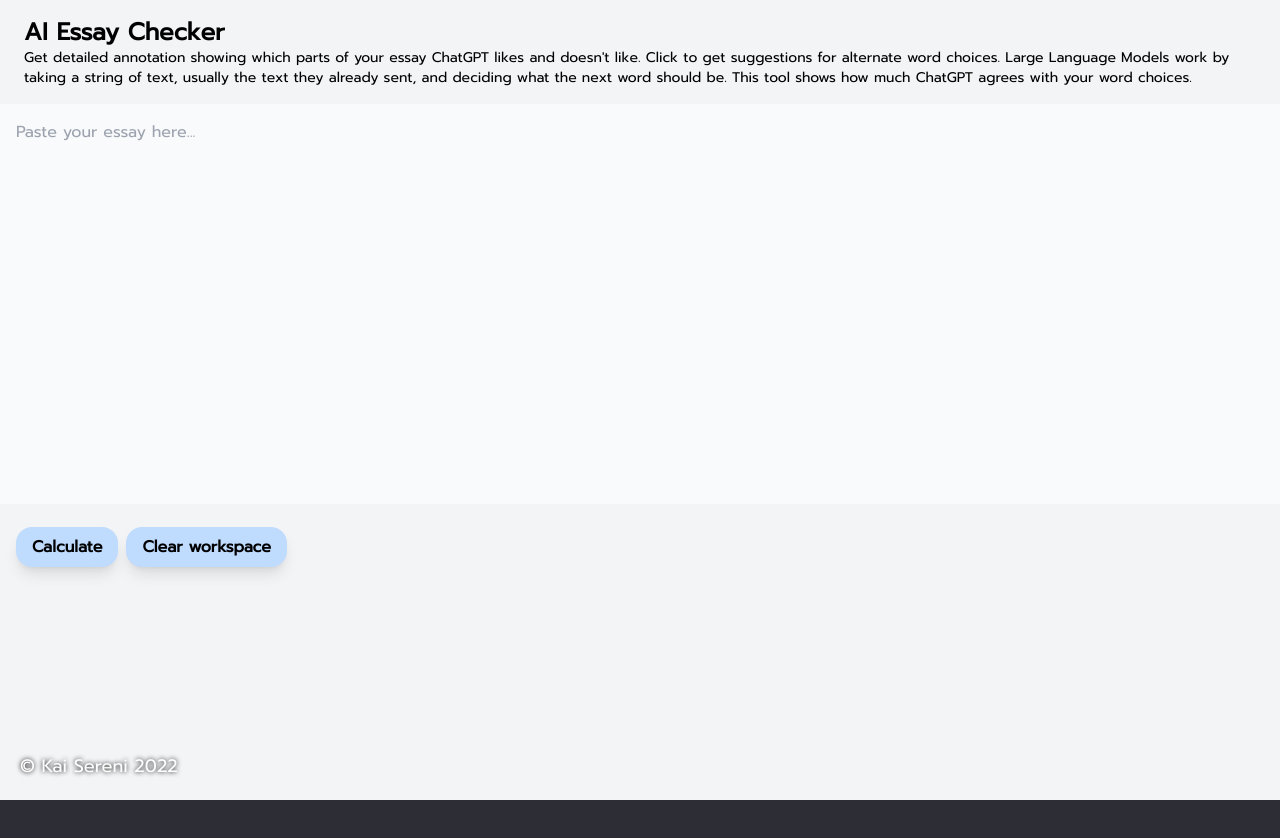
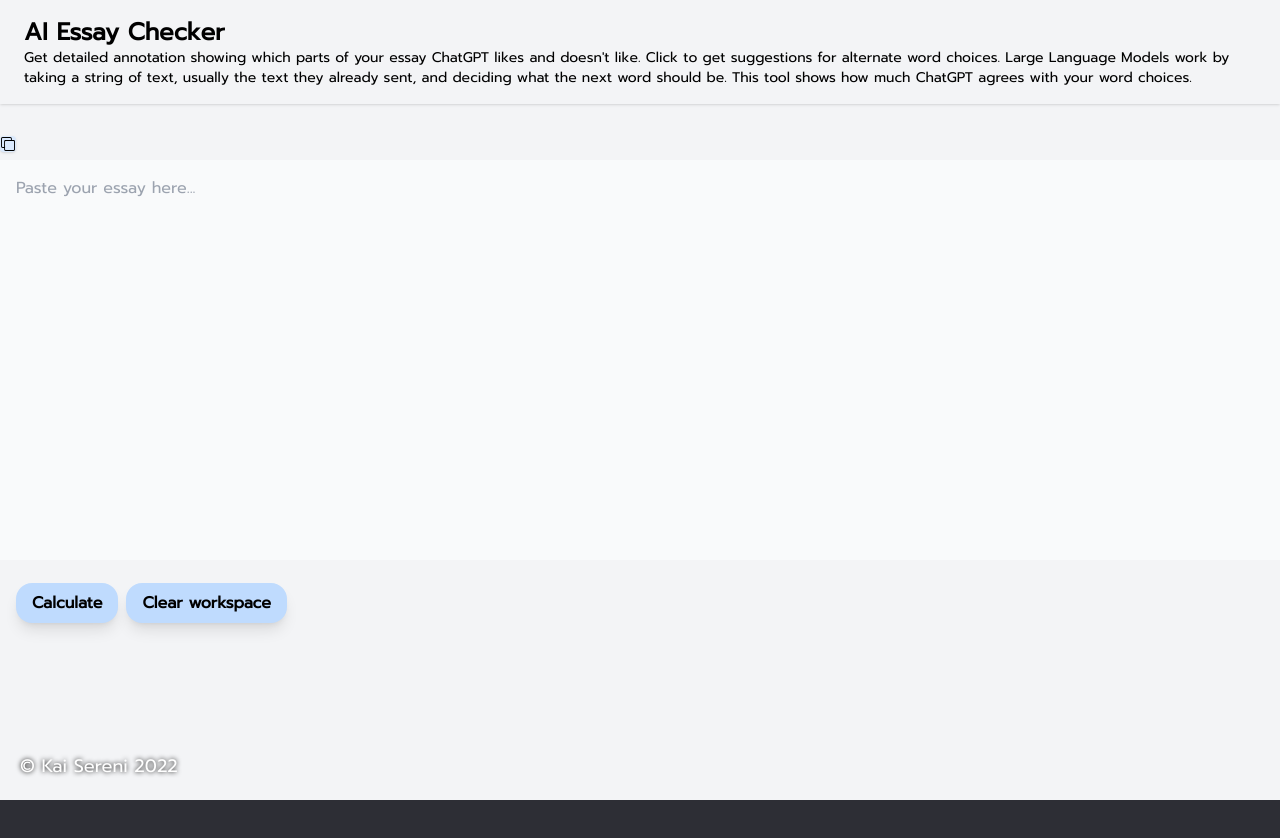
Before and after one commit to KaiSereni/KaiGalleryReact, a Next.js app: page /coding/essay_fixer in a window 1280 px wide. Shown: the top 838 px of the page. Built offline with nearby package versions, Linux system fonts and the light colour scheme.

Commit message:
add copy

```diff
--- a/src/app/coding/essay_fixer/page.tsx
+++ b/src/app/coding/essay_fixer/page.tsx
@@ -3,6 +3,7 @@
 import Spinner from "@/components/spinner";
 import clsx from "clsx";
 import { useEffect, useState } from "react";
+import copy from "../../../../public/image/copyClipboard.svg"
 
 export default function Essay() {
     const [enteredText, setEnteredText] = useState<string>("");
@@ -35,6 +36,13 @@
                     Get detailed annotation showing which parts of your essay ChatGPT likes and doesn't like. Click to get suggestions for alternate word choices. Large Language Models work by taking a string of text, usually the text they already sent, and deciding what the next word should be. This tool shows how much ChatGPT agrees with your word choices.<br/>
                 </div>
             </div>
+            <img
+                src={copy.src}
+                className="mt-8 mb-2 w-4 h-4 bg-blue-100 rounded shadow cursor-pointer hover:scale-105 duration-200"
+                onClick={() => {
+
+                }}
+            />
             <div className="block h-full">
                 {
                     outputList === true || outputList === false ?
@@ -74,7 +82,7 @@
                                                 backgroundColor: `rgb(${255 - 2.55 * confidence}, 200, 100)`,
                                                 whiteSpace:'pre',
                                             }}
-                                            className="h-min w-min cursor-pointer tooltip-click hover:scale-105"
+                                            className="h-min w-min cursor-pointer tooltip-click hover:scale-105 duration-200"
                                             onClick={() => {
                                                 setClickedToken(index);
                                             }}
@@ -82,9 +90,9 @@
                                             {token}
 
                                             {
-                                                clickedToken === index &&
-                                                <div className="absolute block bg-blue-200 w-fit h-fit p-4 my-4 shadow-lg">
-                                                    {candidates?.map((candidate, index) => {
+                                                clickedToken === index && candidates &&
+                                                <div className="absolute block bg-blue-200 w-fit h-fit p-1 my-1 shadow-lg">
+                                                    {candidates.map((candidate, index) => {
                                                         return (
                                                             <div className="p-1 cursor-pointer" key={index}>
                                                                 {candidate}
```
Also changed, not shown: public/image/copyClipboard.svg (added).
